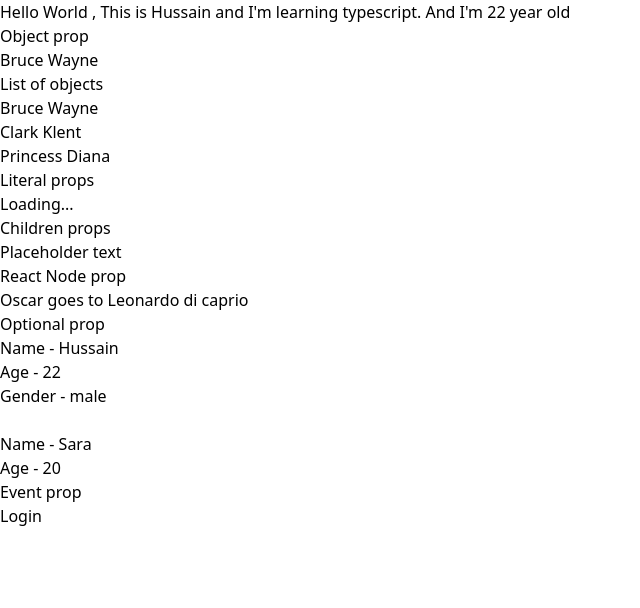
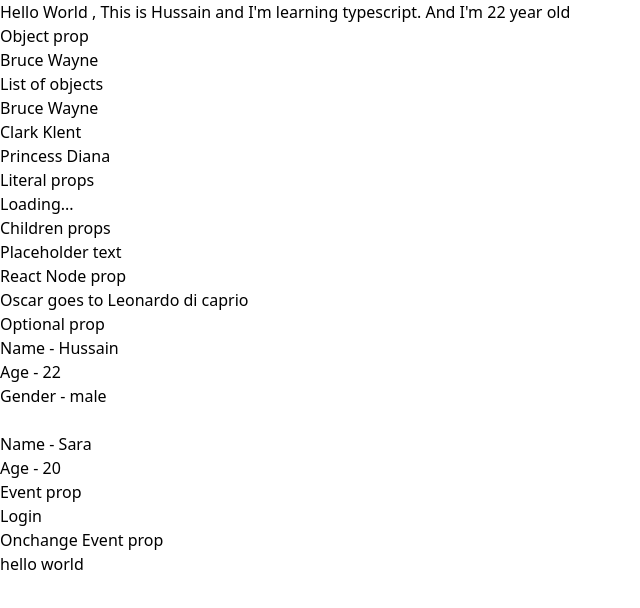
Before and after one commit to hussain-shariff/react-typescript, a React (Vite) app: page / in a window 1280 px wide. Shown: the top 608 px of the page, without its empty margins (0-640 px from the left). Built offline with nearby package versions, Linux system fonts and the light colour scheme.

Commit message:
onchange event prop

```diff
--- a/src/App.tsx
+++ b/src/App.tsx
@@ -7,6 +7,7 @@ import Heading from "./components/Heading"
 import Oscar from "./components/Oscar"
 import Profile from "./components/Profile"
 import LoginBtn from './components/LoginBtn'
+import Input from './components/Input'
 
 function App() {
   const [login, setLogin] = useState(false)
@@ -36,8 +37,12 @@ function App() {
     setLogin(!login)
   }
 
+  const handleChange = (e : React.ChangeEvent<HTMLInputElement>) => {
+    console.log(e.target.value);
+  }
+
   return (
-    <div className="App text-center bg-gray-500 pt-10 min-h-screen">
+    <div className="App text-center bg-gray-500 pt-10 min-h-screen py-5">
       <Greet
         name = "Hussain"
         age={22}/>
@@ -69,6 +74,10 @@ function App() {
       <LoginBtn
         handleClick={handleClick}
         isLogin={login}/>
+      <h1 className=" font-extrabold">Onchange Event prop</h1>
+      <Input
+        value='hello world'
+        handleChange={handleChange}/>
     </div>
   )
 }
--- /dev/null
+++ b/src/components/Input.tsx
@@ -0,0 +1,16 @@
+import React from 'react'
+
+type InputProps = {
+    value : string,
+    handleChange : (event : React.ChangeEvent<HTMLInputElement>) => void
+}
+
+function Input({value, handleChange}: InputProps) {
+  return (
+    <div>
+        <input className='p-2' type="text" value={value} onChange={handleChange}/>
+    </div>
+  )
+}
+
+export default Input
```
